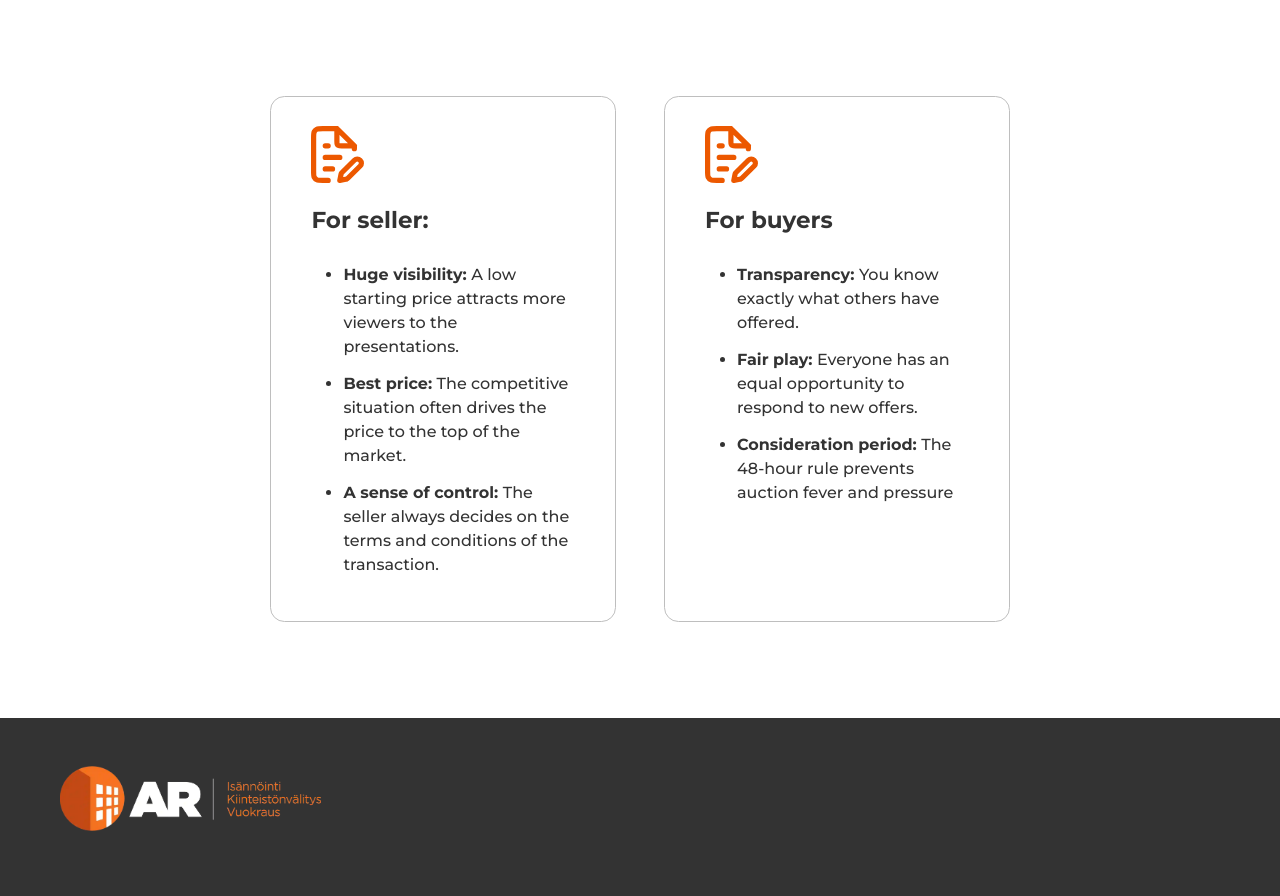
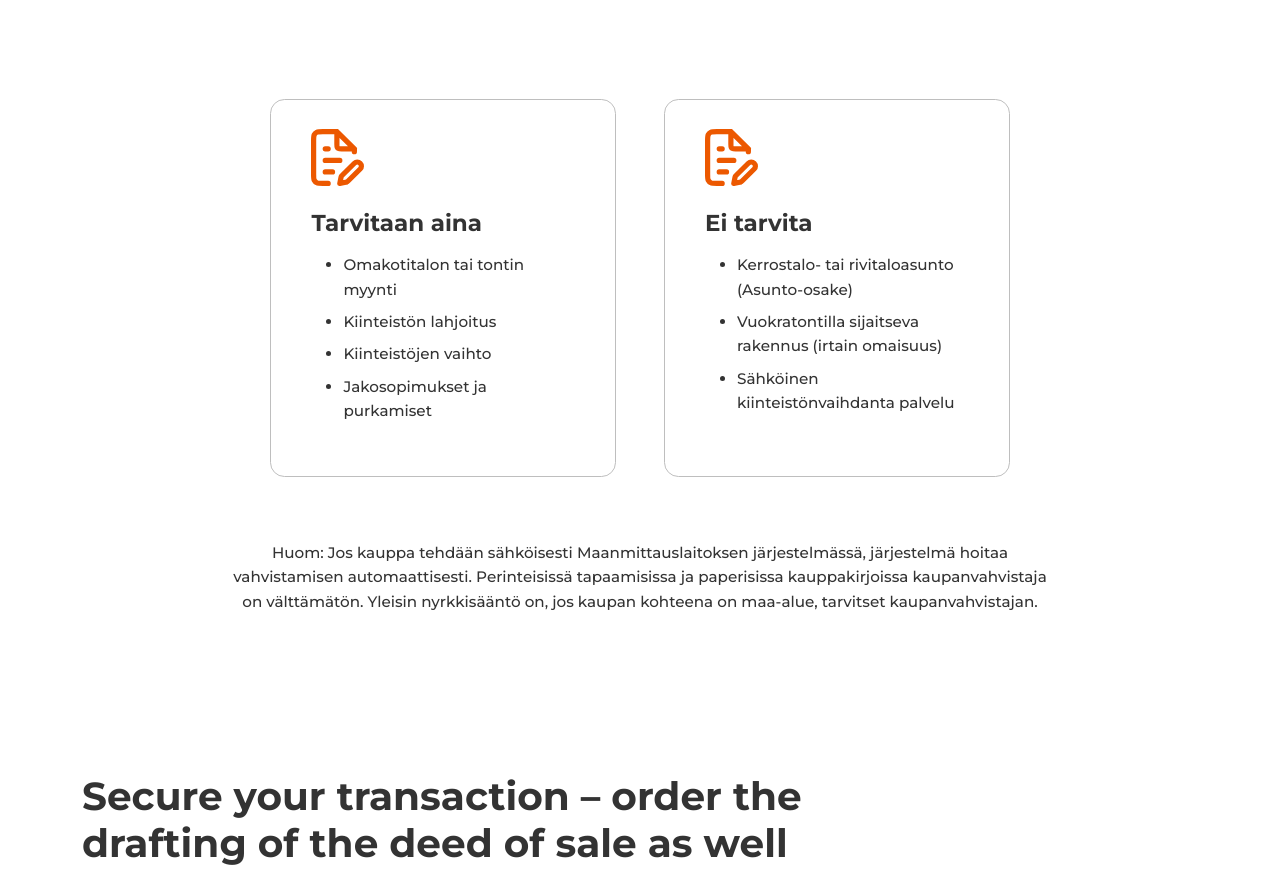
Before and after one commit to AkseliRaj/real-estate-management-website, a React (Vite) app in the folder ar-isannointi-oy/: page /julkiset-kaupanvahvistukset in a window 1280 px wide. Shown: the part 1879-2775 px from the top of the page. Built offline with nearby package versions, Linux system fonts and the light colour scheme.

Commit message:
feat: update Public Deed Confirmations page with new sections and dynamic content

```diff
--- a/ar-isannointi-oy/src/components/IconListCardsSection.jsx
+++ b/ar-isannointi-oy/src/components/IconListCardsSection.jsx
@@ -5,7 +5,7 @@ const IconListCardsSection = ({ title, cards = [], iconSrc, listClassName = '' }
                 <h3 className='d-none d-md-block pb-3'>{title}</h3>
                 <h4 className='d-block d-md-none pb-3'>{title}</h4>
             </div>
-            <div className="col-12 col-xl-8 py-0 py-md-5">
+            <div className="col-12 col-xl-8 py-0 py-md-3">
                 <div className="row mx-0 align-items-stretch justify-content-center gap-4 gap-xl-5">
                     {cards.map((card, index) => (
                         <div key={card.id || index} className="Form-Card col-11 col-md-5">
--- a/ar-isannointi-oy/src/css/BiddingPage.css
+++ b/ar-isannointi-oy/src/css/BiddingPage.css
@@ -1,7 +1,3 @@
 .bolded-text {
     font-weight: bold;
 }
-
-.Bidding-Quote-Card-List li {
-    padding-top: .8rem;
-}
--- a/ar-isannointi-oy/src/index.css
+++ b/ar-isannointi-oy/src/index.css
@@ -48,7 +48,7 @@ h4 { font-size: var(--step-3); }
 h5 { font-size: var(--step-2); }
 h6 { font-size: var(--step-1); }
 
-p, .form-label, .form-control, .Renovation-Name, .Housing-Association-Responsibility, .Shareholder-Responsibility {
+p, li, .form-label, .form-control, .Renovation-Name, .Housing-Association-Responsibility, .Shareholder-Responsibility {
   font-weight: 500;
   font-size: var(--step-0);
   line-height: 1.6;
@@ -61,6 +61,10 @@ h1, h2, h3, h4, h5, h6 {
 p {
   margin-bottom: 1em;
   overflow-wrap: break-word;
+}
+
+li {
+  padding-bottom: .5rem;
 }
 
 .form-label {
--- a/ar-isannointi-oy/src/locales/en/translation.json
+++ b/ar-isannointi-oy/src/locales/en/translation.json
@@ -296,6 +296,39 @@
         "bullet-point-paragraph3": "Buildings located on the land area (such as a residential house or a summer cottage)"
       },
       "paragraph1": "It is important to understand that legally, a house alone is not a property; a property always includes the land area (or part of it) on which the building is located."
+    },
+    "When-to-acquire-cards": {
+      "title": "When is a public notary needed?",
+      "Needed-Card": {
+        "title": "Always needed",
+        "bullet-point-list": {
+          "bullet-point-paragraph1": "Selling a detached house or a plot of land",
+          "bullet-point-paragraph2": "Donation of real estate",
+          "bullet-point-paragraph3": "Exchange of real estate properties",
+          "bullet-point-paragraph4": "Partition agreements and dissolutions"
+        }
+      },
+      "Not-Needed-Card": {
+        "title": "Not needed",
+        "bullet-point-list": {
+          "bullet-point-paragraph1": "Apartments in apartment buildings or terraced houses (Housing shares)",
+          "bullet-point-paragraph2": "Buildings located on leased plots (Movable property)",
+          "bullet-point-paragraph3": "Electronic property transaction services"
+        },
+        "note-paragraph": "Note: If the transaction is conducted electronically through the National Land Survey of Finland's system, the system handles the verification automatically. In traditional meetings and with paper deeds, a public notary is essential. The most common rule of thumb is: if the object of the sale is a land area, you need a public notary."
+      }
+    },
+    "Deed-Of-Transfer-CTA": {
+      "title": "Secure your transaction – order the drafting of the deed of sale as well",
+      "paragraph1": "The public notary checks the formalities of the agreement, but they do not take a position on the terms of the sale or matters regulating the protection of the parties. Therefore, we always recommend that the deed of sale is drafted by a professional.",
+      "bullet-point-list": {
+        "paragraph": "AR Isännöinti helps you:",
+        "bullet-point-paragraph1": "Draft legally sound deeds of sale.",
+        "bullet-point-paragraph2": "Check certificates of mortgages and encumbrances and property register extracts.",
+        "bullet-point-paragraph3": "Ensure that all necessary attachments are in order."
+      },
+      "paragraph2": "Contact us to book an appointment for a public notary service or request a quote for drafting a deed of sale. We operate flexibly and with expertise.",
+      "CTA-Button": "Contact us regarding public notary services"
     }
   }
 }
--- a/ar-isannointi-oy/src/locales/fi/translation.json
+++ b/ar-isannointi-oy/src/locales/fi/translation.json
@@ -296,6 +296,39 @@
         "bullet-point-paragraph3": "Maa-alueella sijaitsevat rakennukset (kuten asuintalo tai kesämökki)"
       },
       "paragraph1": "On tärkeää ymmärtää, että juridisesti pelkkä talo ei ole kiinteistö, vaan kiinteistöön kuuluu aina se maa-alue (tai sen osa), jolla rakennus sijaitsee."
+    },
+    "When-to-aquire-cards": {
+      "title": "Milloin kaupanvahvistajaa tarvitaan?",
+      "Needed-Card": {
+        "title": "Tarvitaan aina",
+        "bullet-point-list": {
+          "bullet-point-paragraph1": "Omakotitalon tai tontin myynti",
+          "bullet-point-paragraph2": "Kiinteistön lahjoitus",
+          "bullet-point-paragraph3": "Kiinteistöjen vaihto",
+          "bullet-point-paragraph4": "Jakosopimukset ja purkamiset"
+        }
+      },
+      "Not-Needed-Card": {
+        "title": "Ei tarvita",
+        "bullet-point-list": {
+          "bullet-point-paragraph1": "Kerrostalo- tai rivitaloasunto (Asunto-osake)",
+          "bullet-point-paragraph2": "Vuokratontilla sijaitseva rakennus (irtain omaisuus)",
+          "bullet-point-paragraph3": "Sähköinen kiinteistönvaihdanta palvelu"
+        },
+        "note-paragraph": "Huom: Jos kauppa tehdään sähköisesti Maanmittauslaitoksen järjestelmässä, järjestelmä hoitaa vahvistamisen automaattisesti. Perinteisissä tapaamisissa ja paperisissa kauppakirjoissa kaupanvahvistaja on välttämätön. Yleisin nyrkkisääntö on, jos kaupan kohteena on maa-alue, tarvitset kaupanvahvistajan."
+      }
+    },
+    "Deed-Of-Transfer-CTA": {
+      "title": "Turvaa kaupankäyntisi – tilaa myös kauppakirjan laadinta",
+      "paragraph1": "Kaupanvahvistaja tarkistaa sopimuksen muotoseikat, mutta hän ei ota kantaa kaupan ehtoihin tai suojatonta osapuolta sääteleviin seikkoihin. Siksi suosittelemme aina, että kauppakirjan laatii ammattilainen.",
+      "bullet-point-list": {
+        "paragraph": "AR Isännöinti auttaa sinua:",
+        "bullet-point-paragraph1": "Laatimaan juridisesti kestävät kauppakirjat.",
+        "bullet-point-paragraph2": "Tarkistamaan rasitustodistukset ja kiinteistörekisteriotteet.",
+        "bullet-point-paragraph3": "Varmistamaan, että kaikki tarvittavat liitteet ovat kunnossa."
+      },
+      "paragraph2": "Ota yhteyttä ja varaa aika kaupanvahvistukseen tai pyydä tarjous kauppakirjan laatimisesta. Toimimme joustavasti ja asiantuntevasti.",
+      "CTA-Button": "Ota yhteyttä kaupanvahvistuksista"
     }
   }
 }
--- a/ar-isannointi-oy/src/pages/PublicDeedConfirmationsPage.jsx
+++ b/ar-isannointi-oy/src/pages/PublicDeedConfirmationsPage.jsx
@@ -11,13 +11,22 @@ const PublicDeedConfirmationsPage = () => {
     const { t } = useTranslation();
     const prefixSection = t('Public-Deed-Page.Prefix', { returnObjects: true });
     const realEstateSpecificationsSection = t('Public-Deed-Page.Real-Estate-Specifications', { returnObjects: true });
-    const biddingExplanationCardsSection = t('Bidding-Quote-Page.Bidding-Explanation-Cards', { returnObjects: true });
-    const biddingExplanationCards = Object.entries(biddingExplanationCardsSection)
-        .filter(([key, value]) => key.startsWith('card') && typeof value === 'object' && value !== null)
+    const AquireWhenCardsSection = t('Public-Deed-Page.When-to-aquire-cards', { returnObjects: true });
+    const DeedOfTransferCTA = t('Public-Deed-Page.Deed-Of-Transfer-CTA', { returnObjects: true });
+    const acquireWhenNote = AquireWhenCardsSection?.['Not-Needed-Card']?.['note-paragraph'] || '';
+    const biddingExplanationCards = Object.entries(AquireWhenCardsSection || {})
+        .filter(
+            ([key, value]) => (
+                (key.startsWith('card') || key.endsWith('-Card'))
+                && typeof value === 'object'
+                && value !== null
+            ),
+        )
         .map(([key, value]) => ({
             id: key,
             title: value.title,
-            items: Object.entries(value)
+            items: [
+                ...Object.entries(value)
                     .filter(
                         ([itemKey, itemValue]) => (
                             itemKey.startsWith('list-item')
@@ -27,9 +36,22 @@ const PublicDeedConfirmationsPage = () => {
                     )
                     .map(([itemKey, itemValue]) => ({
                         id: itemKey,
-                    boldWord: itemValue['bold-word'],
-                    paragraph: itemValue.paragraph,
+                        boldWord: itemValue['bold-word'] || '',
+                        paragraph: itemValue.paragraph || '',
                     })),
+                ...Object.entries(value['bullet-point-list'] || {})
+                    .filter(
+                        ([itemKey, itemValue]) => (
+                            itemKey.startsWith('bullet-point-paragraph')
+                            && typeof itemValue === 'string'
+                        ),
+                    )
+                    .map(([itemKey, itemValue]) => ({
+                        id: itemKey,
+                        boldWord: '',
+                        paragraph: itemValue,
+                    })),
+            ],
         }));
 
     return (
@@ -44,23 +66,36 @@ const PublicDeedConfirmationsPage = () => {
                 buttonText={t('Public-Deed-Page.Introduction-Section.CTA-button')}
             />
 
-            {/*Here Public-Deed-Page.prefix*/}
             <FormIntroductionSection
                 title={prefixSection.title}
                 contentItems={buildFormContentItems(prefixSection)}
             />
 
-            {/*Here Public-Deed-Page.Real-Estate-Specifications*/}
             <FormIntroductionSection
                 title={realEstateSpecificationsSection.title}
                 contentItems={buildFormContentItems(realEstateSpecificationsSection)}
             />
 
             <IconListCardsSection
-                title={biddingExplanationCardsSection.title}
+                title={AquireWhenCardsSection.title}
                 cards={biddingExplanationCards}
                 iconSrc={FormIcon}
                 listClassName="Bidding-Quote-Card-List"
+            />
+
+            {acquireWhenNote && (
+                <div className="container-fluid px-0 pb-5">
+                    <div className="row mx-0 d-flex text-center align-items-center justify-content-center">
+                        <div className="col-11 col-xl-8">
+                            <p>{acquireWhenNote}</p>
+                        </div>
+                    </div>
+                </div>
+            )}
+
+            <FormIntroductionSection
+                title={DeedOfTransferCTA.title}
+                contentItems={buildFormContentItems(DeedOfTransferCTA)}
             />
         </div>
     );
```
Lines whose indentation alone changed are shown as unchanged.
